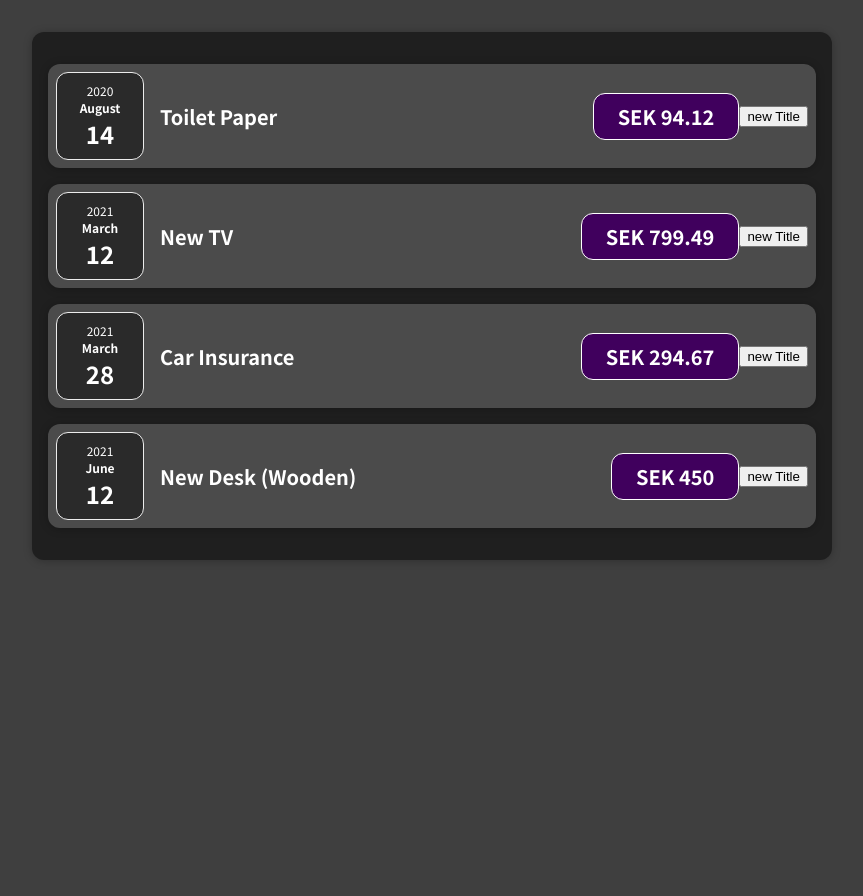
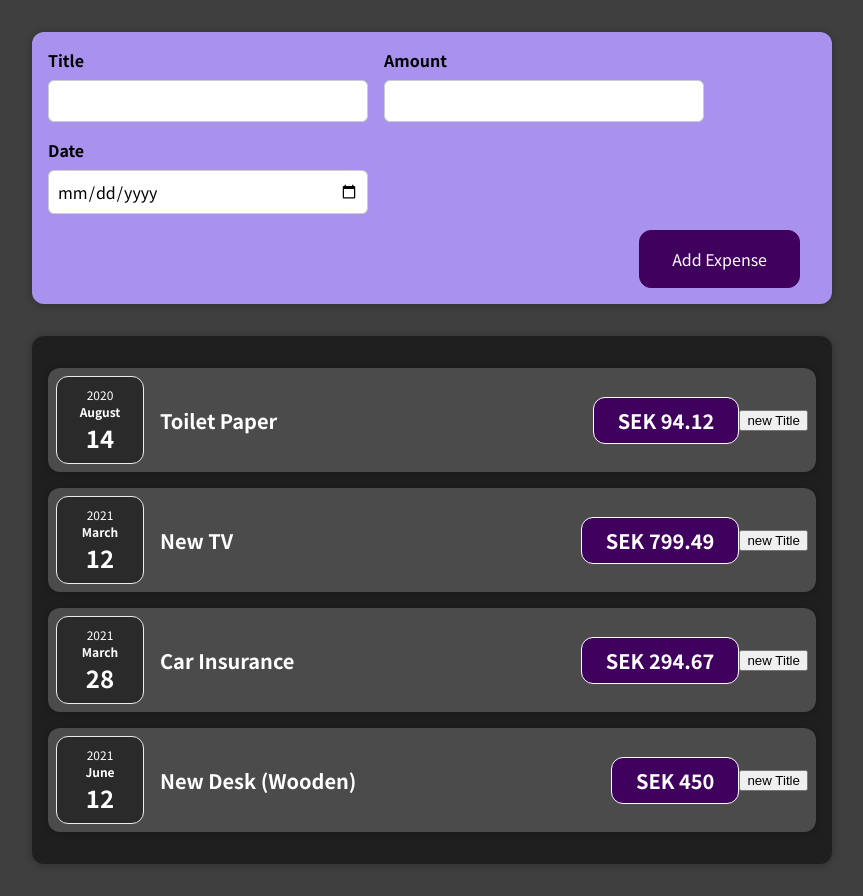
Before and after one commit to moitrayee3009/expense-tracker, a React (Create React App) app: page / in a window 1280 px wide. Shown: the whole page, without its empty margins (208-1071 px from the left). Before the commit the page ends 800 px from the top, so only its background shows below. Built offline with nearby package versions, Linux system fonts and the light colour scheme.

Commit message:
passing data from child to parent

```diff
--- a/src/App.js
+++ b/src/App.js
@@ -1,5 +1,6 @@
 import React from 'react'
 import Expenses from './components/Expenses/Expenses'
+import NewExpense from './components/NewExpense/NewExpense'
 
 function App() {
   const expenses = [
@@ -24,8 +25,14 @@
     }
   ]
 
+  const addExpenseHandler = (expense) => {
+    console.log('App')
+    console.log(expense)
+  }
+
   return (
     <div>
+      <NewExpense onAddExpense={addExpenseHandler} />
       <Expenses data={expenses} />
     </div>
   )
--- /dev/null
+++ b/src/components/NewExpense/ExpenseForm.css
@@ -0,0 +1,26 @@
+.new-expense__controls {
+  display: flex;
+  flex-wrap: wrap;
+  gap: 1rem;
+  margin-bottom: 1rem;
+  text-align: left;
+}
+
+.new-expense__control label {
+  font-weight: bold;
+  margin-bottom: 0.5rem;
+  display: block;
+}
+
+.new-expense__control input {
+  font: inherit;
+  padding: 0.5rem;
+  border-radius: 6px;
+  border: 1px solid #ccc;
+  width: 20rem;
+  max-width: 100%;
+}
+
+.new-expense__actions {
+  text-align: right;
+}
--- /dev/null
+++ b/src/components/NewExpense/ExpenseForm.js
@@ -0,0 +1,78 @@
+import React, { useState } from 'react'
+import './ExpenseForm.css'
+
+const ExpenseForm = (props) => {
+  const [newTitle, setNewTitle] = useState('')
+  const [newAmount, setNewAmount] = useState('')
+  const [newDate, setNewDate] = useState('')
+
+  const titleChangeHandler = (e) => {
+    setNewTitle(e.target.value)
+    console.log(newTitle)
+  }
+
+  const amountChangeHandler = (e) => {
+    setNewAmount(e.target.value)
+  }
+
+  const dateChangeHandler = (e) => {
+    setNewDate(e.target.value)
+  }
+
+  const submitHandler = (e) => {
+    e.preventDefault()
+
+    const expenseData = {
+      title: newTitle,
+      amount: newAmount,
+      date: new Date(newDate)
+    }
+    props.onSaveExpenseData(expenseData)
+    setNewTitle('')
+    setNewAmount('')
+    setNewDate('')
+  }
+
+  return (
+    <form onSubmit={submitHandler}>
+      <div className='new-expense__controls'>
+        <div className='new-expense__control'>
+          <label htmlFor='title'>Title</label>
+          <input
+            type='text'
+            name='title'
+            value={newTitle}
+            onChange={titleChangeHandler}
+          />
+        </div>
+        <div className='new-expense__control'>
+          <label htmlFor='amount'>Amount</label>
+          <input
+            type='number'
+            name='amount'
+            value={newAmount}
+            onChange={amountChangeHandler}
+            min='0.01'
+            step='0.01'
+          />
+        </div>
+        <div className='new-expense__control'>
+          <label htmlFor='date'>Date</label>
+          <input
+            type='date'
+            name='date'
+            value={newDate}
+            onChange={dateChangeHandler}
+            min='2019-01-01'
+            max='2022-12-31'
+          />
+        </div>
+      </div>
+      <div className='new-expense__actions'>
+        <button type='submit'>Add Expense</button>
+      </div>
+    </form>
+  )
+}
+
+export default ExpenseForm
--- /dev/null
+++ b/src/components/NewExpense/NewExpense.css
@@ -0,0 +1,38 @@
+.new-expense {
+  background-color: #a892ee;
+  padding: 1rem;
+  margin: 2rem auto;
+  width: 50rem;
+  max-width: 95%;
+  border-radius: 12px;
+  text-align: center;
+  box-shadow: 0 1px 8px rgba(0, 0, 0, 0.25);
+}
+
+.new-expense button {
+  font: inherit;
+  cursor: pointer;
+  padding: 1rem 2rem;
+  border: 1px solid #40005d;
+  background-color: #40005d;
+  color: white;
+  border-radius: 12px;
+  margin-right: 1rem;
+}
+
+.new-expense button:hover,
+.new-expense button:active {
+  background-color: #510674;
+  border-color: #510674;
+}
+
+.new-expense button.alternative {
+  color: #220131;
+  border-color: transparent;
+  background-color: transparent;
+}
+
+.new-expense button.alternative:hover,
+.new-expense button.alternative:active {
+  background-color: #ddb3f8;
+}
--- /dev/null
+++ b/src/components/NewExpense/NewExpense.js
@@ -0,0 +1,22 @@
+import React from 'react'
+import './NewExpense.css'
+import ExpenseForm from './ExpenseForm'
+
+const NewExpense = (props) => {
+  const saveExpenseDataHandler = (newExpenseData) => {
+    const expenseData = {
+      ...newExpenseData,
+      id: Math.random().toString()
+    }
+    props.onAddExpense(expenseData)
+    console.log(expenseData)
+  }
+
+  return (
+    <div className='new-expense'>
+      <ExpenseForm onSaveExpenseData={saveExpenseDataHandler} />
+    </div>
+  )
+}
+
+export default NewExpense
```
Also changed, not shown: 1 other file (tests, documents, lock files or other folders).
